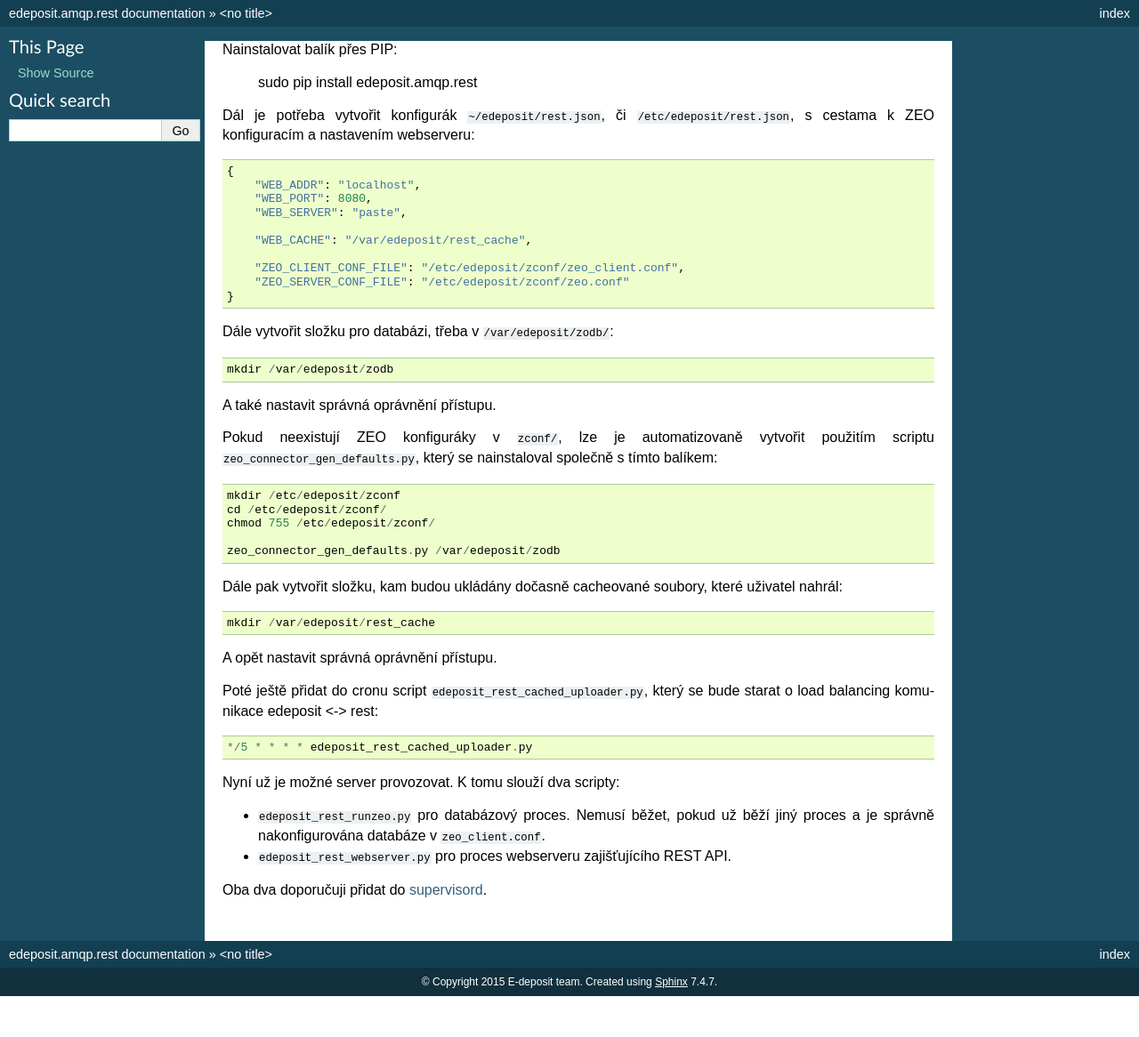
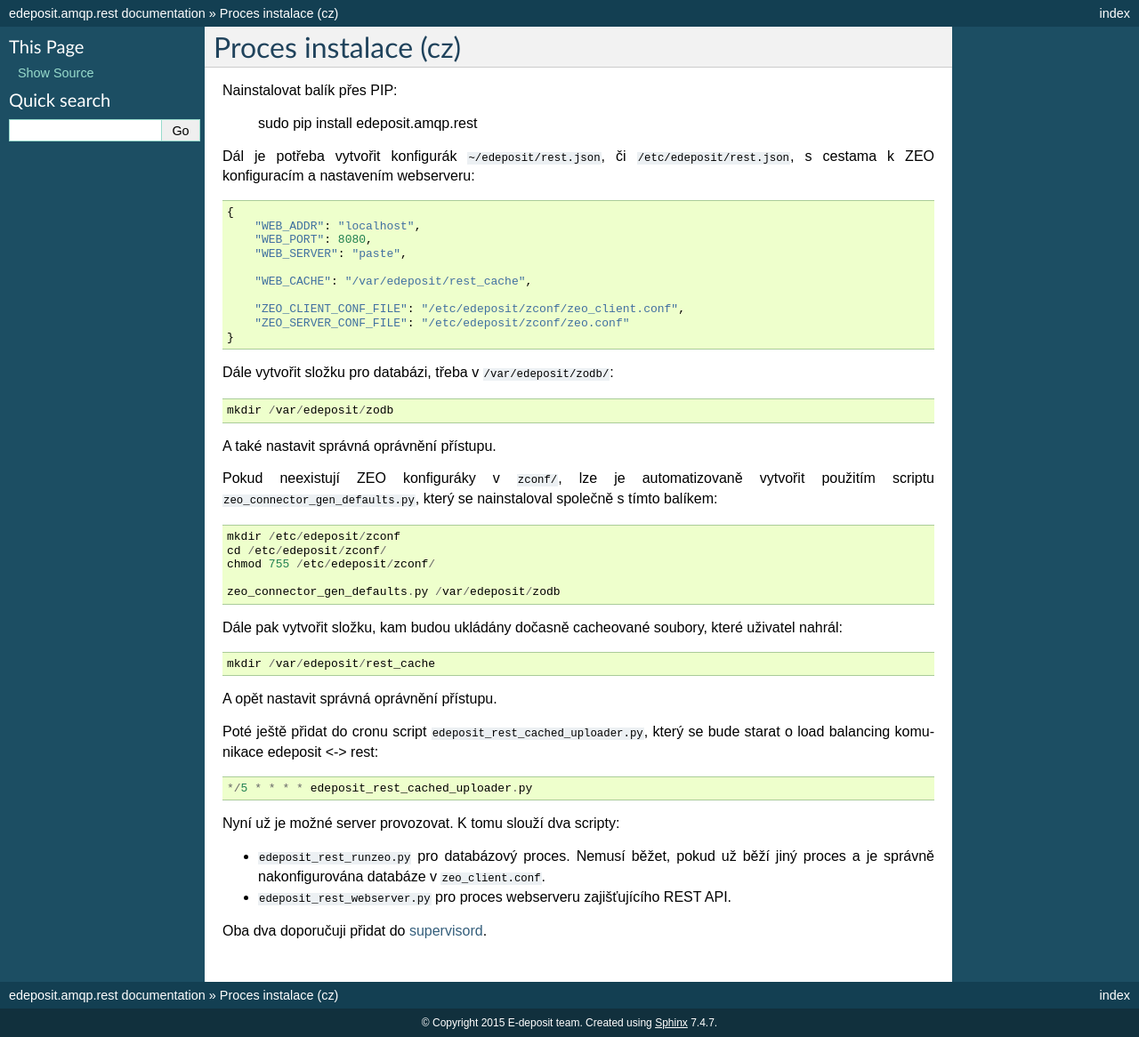
Before and after one commit to edeposit/edeposit.amqp.rest, a Sphinx documentation site: the page built from docs/installation/instalace_cz.rst, in a window 1280 px wide. Shown: the whole page at 89% size. Built offline with Sphinx 7.4.7, drawn with Linux system fonts in a browser that asks for light colours; before the commit the page ends 1120 px from its top, so only the background shows below that.

Commit message:
#7: Installation notes moved to docs/installation/instalace_cz.rst.

```diff
--- a/docs/instalace.rst
+++ b/docs/installation/instalace_cz.rst
@@ -1,3 +1,6 @@
+Proces instalace (cz)
+=====================
+
 Nainstalovat balík přes PIP:
 
     sudo pip install edeposit.amqp.rest
```
